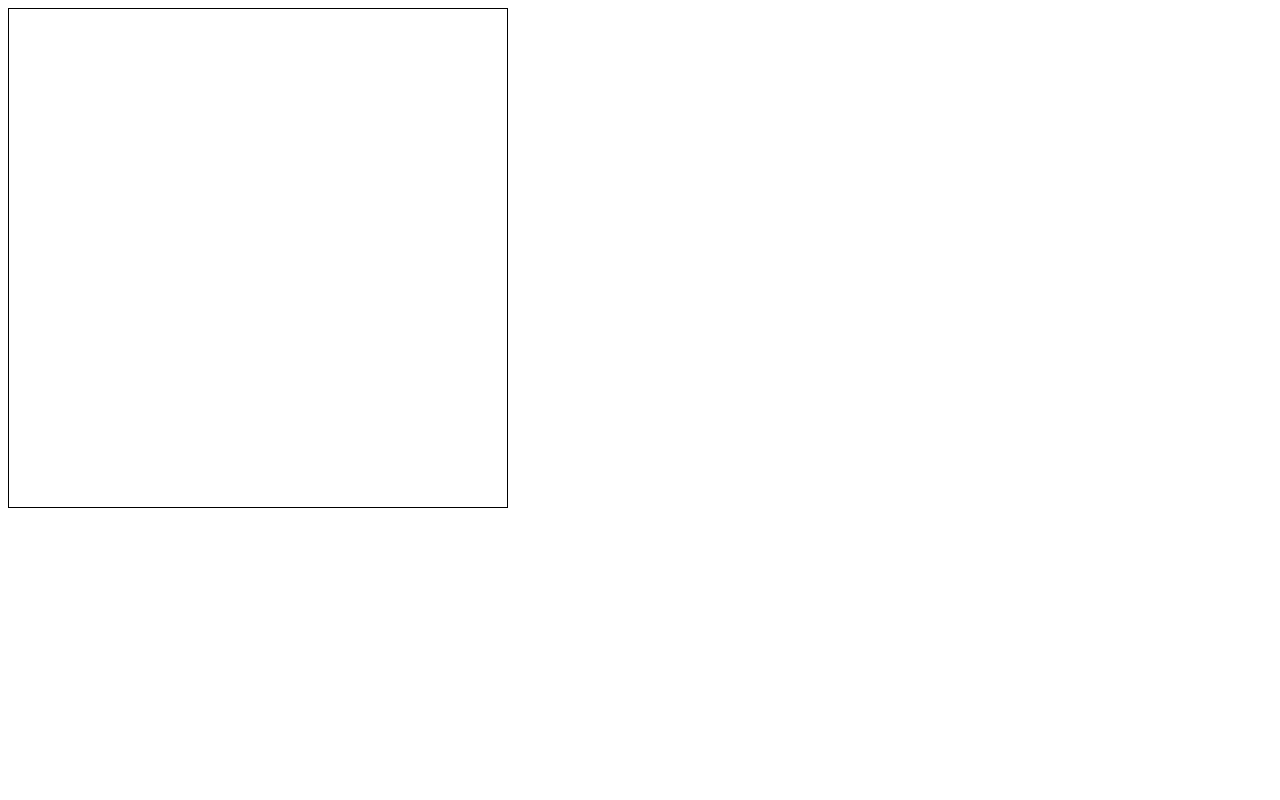
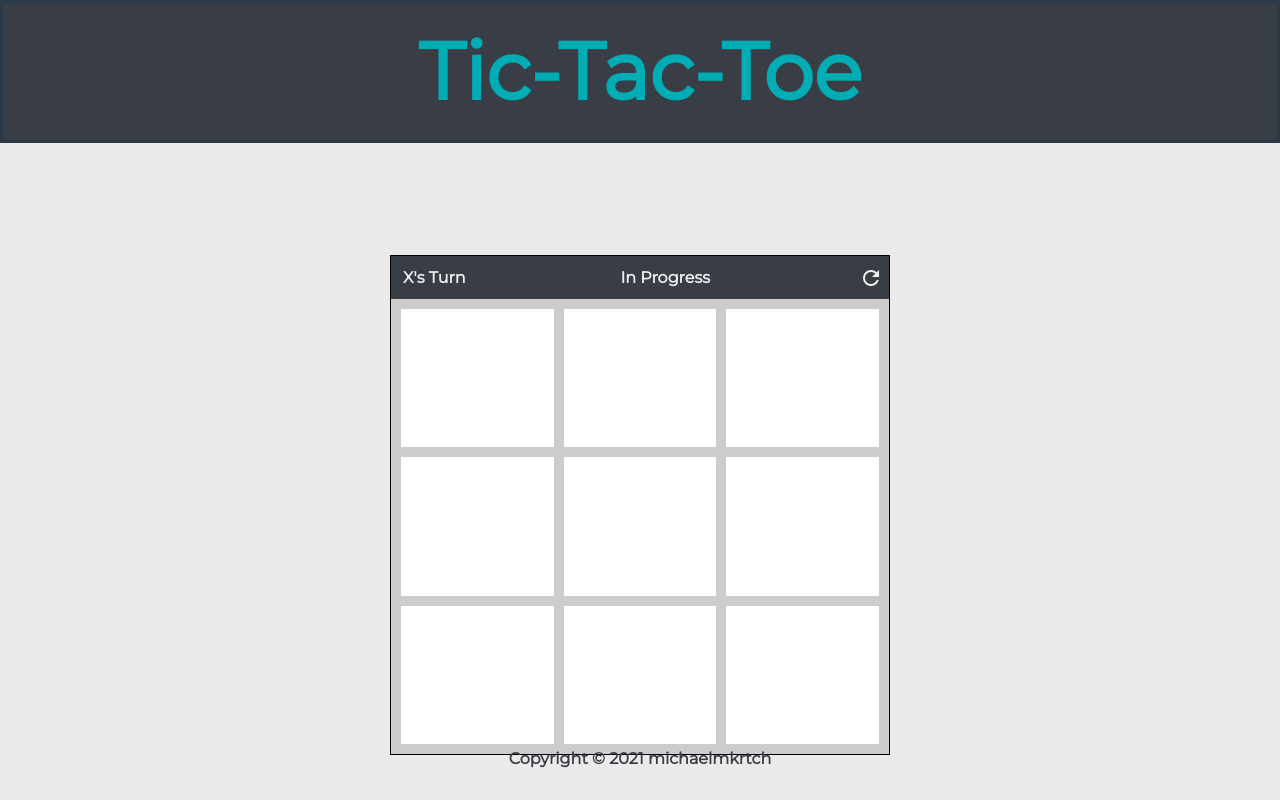
Before and after one commit to MichaelMkrtch/basic-tic-tac-toe, a plain HTML site: page index.html in a window 1280 px wide. Drawn offline with Linux system fonts and the light colour scheme.

Commit message:
Update logic and styling

```diff
--- a/index.html
+++ b/index.html
@@ -6,9 +6,21 @@
     <meta name="viewport" content="width=device-width, initial-scale=1.0">
     <title>Tic Tac Toe</title>
     <link rel="stylesheet" href="style.css">
+    <link rel="preconnect" href="https://fonts.googleapis.com">
+    <link rel="preconnect" href="https://fonts.gstatic.com" crossorigin>
+    <link href="https://fonts.googleapis.com/css2?family=Montserrat&display=swap" rel="stylesheet">
+    <link href="https://fonts.googleapis.com/icon?family=Material+Icons" rel="stylesheet">
 </head>
 <body>
-    <div id="app"></div>
+    <header class="banner">
+        <h1>Tic-Tac-Toe</h1>
+    </header>
+
+    <div id="main"></div>
+
+    <footer>
+        <p>Copyright © 2021 michaelmkrtch</p>
+    </footer>
     <script src="./js/main.js" type="module"></script>
 </body>
 </html>
--- a/js/game-view.js
+++ b/js/game-view.js
@@ -0,0 +1,79 @@
+export default class GameView {
+    constructor(root) {
+        this.root = root;
+        this.root.innerHTML = `
+            <div class="header">
+                <div class="header-turn"></div>
+                <div class="header-status"></div>
+                <button type="button" class="header-restart">
+                    <i class="material-icons">refresh</i>
+                </button>
+            </div>
+            <div class="board">
+                <div class="board-tile" data-index="0"></div>
+                <div class="board-tile" data-index="1"></div>
+                <div class="board-tile" data-index="2"></div>
+                <div class="board-tile" data-index="3"></div>
+                <div class="board-tile" data-index="4"></div>
+                <div class="board-tile" data-index="5"></div>
+                <div class="board-tile" data-index="6"></div>
+                <div class="board-tile" data-index="7"></div>
+                <div class="board-tile" data-index="8"></div>
+            </div>
+        `;
+
+        this.onTileClick = undefined;
+        this.onRestartClick = undefined;
+
+        this.root.querySelectorAll(".board-tile").forEach(tile => {
+            tile.addEventListener("click", () => {
+                if (this.onTileClick) {
+                    this.onTileClick(tile.dataset.index);
+                }
+            });
+        });
+
+        this.root.querySelector(".header-restart").addEventListener("click", () => {
+            if (this.onRestartClick) {
+                this.onRestartClick();
+            }
+        });
+    }
+
+    update(game) {
+        this.updateTurn(game);
+        this.updateStatus(game);
+        this.updateBoard(game);
+    }
+
+    updateTurn(game) {
+        this.root.querySelector(".header-turn").textContent = `${game.turn}'s Turn`;
+    }
+
+    updateStatus(game) {
+        let status = "In Progress";
+
+        if (game.findWinningCombination()) {
+            status = `${game.turn} is the Winner!`;
+        } else if (!game.isInProgress()) {
+            status = "It's a tie!";
+        }
+
+        this.root.querySelector(".header-status").textContent = status;
+    }
+
+    updateBoard(game) {
+        const winningCombination = game.findWinningCombination();
+
+        for (let i = 0; i < game.board.length; i++) {
+            const tile = this.root.querySelector(`.board-tile[data-index="${i}"]`);
+
+            tile.classList.remove("board-tile-winner");
+            tile.textContent = game.board[i];
+
+            if (winningCombination && winningCombination.includes(i)) {
+                tile.classList.add("board-tile-winner");
+            }
+        }
+    }
+}
--- a/js/game.js
+++ b/js/game.js
@@ -10,7 +10,7 @@ export default class Game {
 
     makeMove(index) {
         // Ends game
-        if (!this.isInProgress) {
+        if (!this.isInProgress()) {
             return;
         }
 
--- a/js/main.js
+++ b/js/main.js
@@ -1,3 +1,18 @@
 import Game from "./game.js";
+import GameView from "./game-view.js";
 
 let game = new Game();
+let gameView = new GameView(document.getElementById("main"));
+
+//define functions
+gameView.onTileClick = function(i) {
+    game.makeMove(i);
+    gameView.update(game);
+};
+
+gameView.onRestartClick = function() {
+    game = new Game();
+    gameView.update(game);
+};
+
+gameView.update(game);
--- a/style.css
+++ b/style.css
@@ -1,26 +1,54 @@
+/* Universal Styling */
 * {
     box-sizing: border-box;
+    margin: 0;
+    font-family: Montserrat;
     font-size: 16px;
 }
 
-#app {
+html {
+    background: #EAEAEA;
+}
+
+html, body {
+    height: 100%;
+}
+/* Top Bar */
+.banner {
+    position: relative;
+    padding: 20px;
+    background: #393E46;
+    border: 3px solid #2a3a46;
+}
+
+.banner h1 {
+    font-size: 5rem;
+    text-align: center;
+    color: #00ADB5;
+}
+
+/* Board */
+#main {
     border: 1px solid black;
+    margin-top: 2rem;
     width: 500px;
     height: 500px;
     font-family: sans-serif;
     font-weight: bold;
     display: flex;
+    margin: 7rem auto;
     flex-direction: column;
 }
 
+/* Board Header */
 .header {
     display: flex;
     align-items: center;
-    background: #222;
+    background: #393E46;
 }
 
 .header > * {
-    color: #eee;
+    color: #EEEEEE;
 }
 
 .header-turn {
@@ -31,6 +59,7 @@
     padding: 0.75rem;
     flex-grow: 1;
     text-align: center;
+    color: #EEEEEE;
 }
 
 .header-restart {
@@ -43,6 +72,7 @@
     cursor: pointer;
 }
 
+/* Board Tiles */
 .board {
     display: grid;
     background: #ccc;
@@ -60,7 +90,7 @@
     align-items: center;
     justify-content: center;
     font-size: 5rem;
-    color: #222;
+    color: #393E46;
 }
 
 .board-tile:hover {
@@ -68,5 +98,26 @@
 }
 
 .board-tile-winner {
-    color: green;
+    color: #00ADB5;
 }
+
+@media only screen and (max-width: 650px) {
+    #main {
+        width: 350px;
+        height: 350px;
+    }
+}
+
+/* footer */
+footer {
+    width: 100%;
+    position: absolute;
+    bottom: 0;
+}
+
+footer p {
+    padding: 2rem;
+    font-weight: 600;
+    color: #393E46;
+    text-align: center;
+}
```
